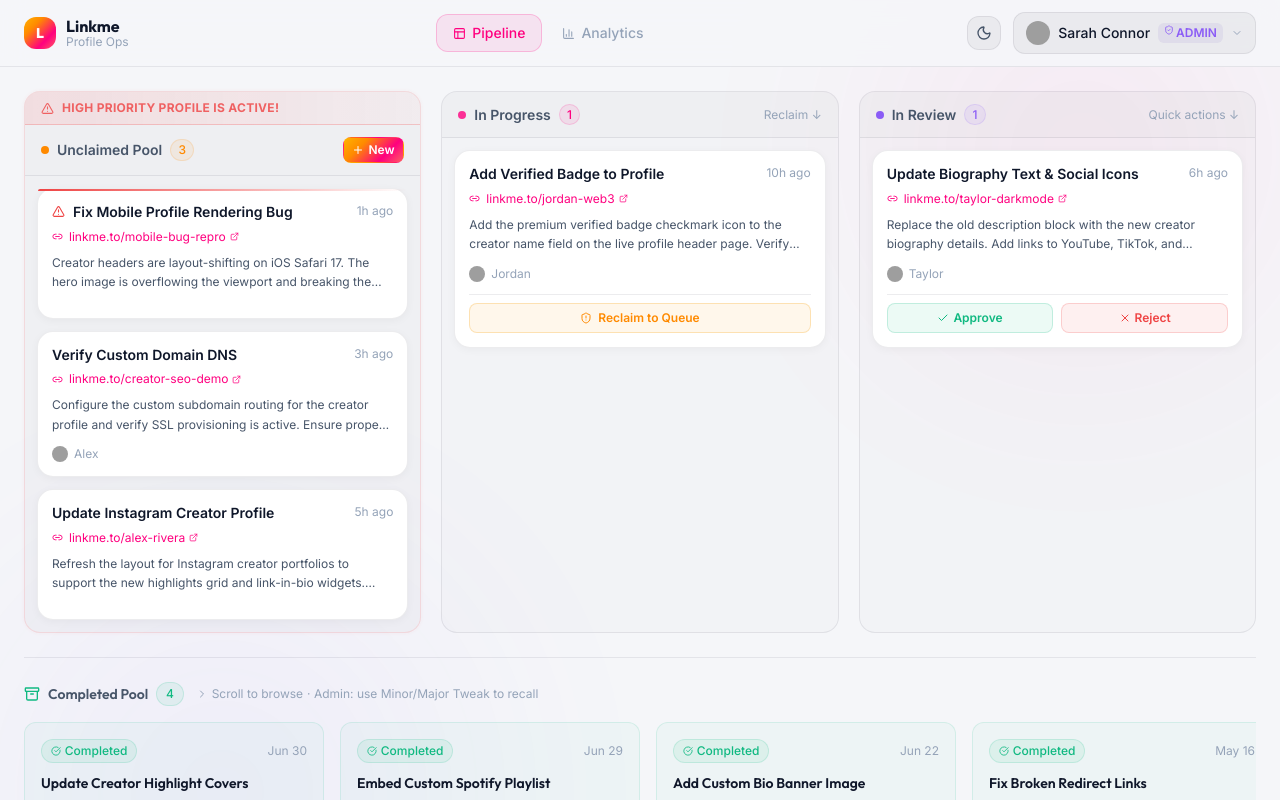
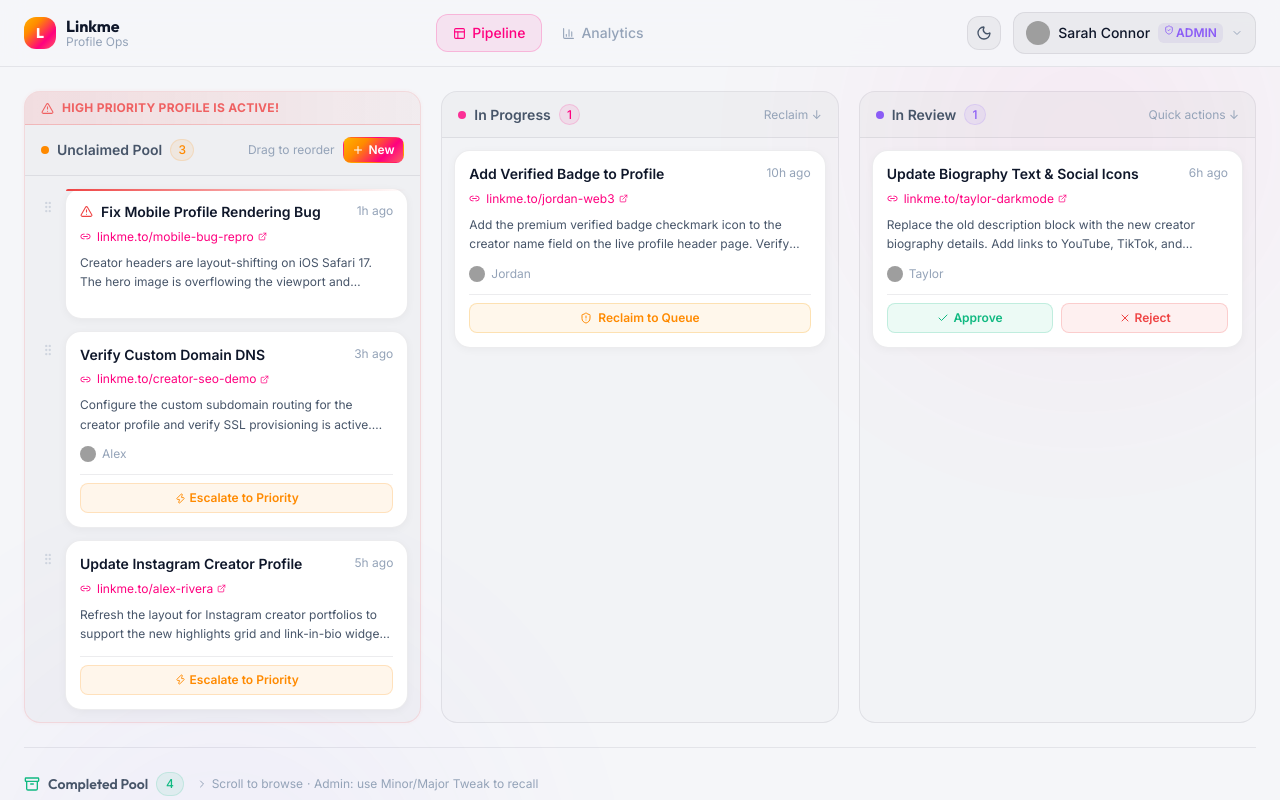
Before and after one commit to Tylor1210/linkme-intops, a React (Vite) app: page / in a window 1280 px wide. Shown: the top 800 px of the page. Built offline with nearby package versions, Linux system fonts and the light colour scheme; grey boxes are pictures that could not be loaded.

Commit message:
Added drag and drop feature to unclaimed pool for admins

```diff
--- a/src/components/layout/TwoLayerDashboard.tsx
+++ b/src/components/layout/TwoLayerDashboard.tsx
@@ -51,7 +51,13 @@ export const TwoLayerDashboard: React.FC<Props> = ({ currentUser, activeTab }) =
 
   const unclaimedForAdmin = tickets
     .filter(t => t.stage === 'unclaimed')
-    .sort((a, b) => b.createdAt - a.createdAt);
+    .sort((a, b) => {
+      const sa = a.sortOrder ?? Infinity;
+      const sb = b.sortOrder ?? Infinity;
+      if (sa !== sb) return sa - sb;
+      // Fallback: newest first (original default)
+      return b.createdAt - a.createdAt;
+    });
 
   const creatorQueue = isCreator
     ? ticketService.getCreatorQueue(currentUser.id)
@@ -84,6 +90,20 @@ export const TwoLayerDashboard: React.FC<Props> = ({ currentUser, activeTab }) =
       const claimed = ticketService.claimTopProfile(currentUser.id);
       loadTickets();
       setDetailsTicketId(claimed.id); // Open work view immediately after claiming
+    } catch (err: any) {
+      alert(err.message);
+    }
+  };
+
+  const handleReorderUnclaimed = (orderedIds: string[]) => {
+    ticketService.reorderUnclaimedPool(orderedIds);
+    loadTickets();
+  };
+
+  const handleEscalate = (ticketId: string) => {
+    try {
+      ticketService.escalateToPriority(ticketId, currentUser.id);
+      loadTickets();
     } catch (err: any) {
       alert(err.message);
     }
@@ -128,6 +148,8 @@ export const TwoLayerDashboard: React.FC<Props> = ({ currentUser, activeTab }) =
           onTicketClick={handleTicketClick}
           onClaimTop={handleClaimTop}
           onCreateNew={() => setShowCreateModal(true)}
+          onReorder={handleReorderUnclaimed}
+          onEscalate={handleEscalate}
         />
         <InProgressColumn
           tickets={inProgressTickets}
--- a/src/components/pipeline/UnclaimedColumn.tsx
+++ b/src/components/pipeline/UnclaimedColumn.tsx
@@ -1,25 +1,85 @@
-import React from 'react';
+import React, { useState, useRef } from 'react';
 import { type Ticket, type User } from '../../db/schema';
 import { TicketCard } from '../shared/TicketCard';
 import { CreatorStackView } from '../creator/CreatorStackView';
-import { Plus, Inbox, AlertTriangle } from 'lucide-react';
+import { Plus, Inbox, AlertTriangle, GripVertical } from 'lucide-react';
 
 interface Props {
-  tickets: Ticket[];      // For Admin: all unclaimed tickets (sorted chronologically)
+  tickets: Ticket[];      // For Admin: all unclaimed tickets (sorted by sortOrder / chronologically)
   queue: Ticket[];        // For Creator: priority-sorted queue
   currentUser: User;
   hasHighPriority: boolean;
   onTicketClick: (id: string) => void;
   onClaimTop: () => void;
   onCreateNew: () => void;
+  /** Admin only: called after a drag-drop reorder with the new ordered IDs */
+  onReorder?: (orderedIds: string[]) => void;
+  /** Admin only: escalate a ticket to high-priority top of queue */
+  onEscalate?: (ticketId: string) => void;
 }
 
 export const UnclaimedColumn: React.FC<Props> = ({
   tickets, queue, currentUser, hasHighPriority, onTicketClick, onClaimTop, onCreateNew,
+  onReorder, onEscalate,
 }) => {
   const isAdmin = currentUser.role === 'admin';
   const count = isAdmin ? tickets.length : queue.length;
 
+  // ── Drag-and-drop state ──────────────────────────────────────────────────
+  const [localTickets, setLocalTickets] = useState<Ticket[]>(tickets);
+  const [dragIndex, setDragIndex] = useState<number | null>(null);
+  const [overIndex, setOverIndex] = useState<number | null>(null);
+  const dragNode = useRef<HTMLDivElement | null>(null);
+
+  // Keep localTickets in sync when the parent refreshes (e.g. after escalate)
+  React.useEffect(() => {
+    setLocalTickets(tickets);
+  }, [tickets]);
+
+  const handleDragStart = (e: React.DragEvent<HTMLDivElement>, index: number) => {
+    setDragIndex(index);
+    dragNode.current = e.currentTarget;
+    e.dataTransfer.effectAllowed = 'move';
+    // Slight delay so the ghost image is rendered before drag styles kick in
+    requestAnimationFrame(() => {
+      e.currentTarget.classList.add('dragging');
+    });
+  };
+
+  const handleDragEnter = (e: React.DragEvent<HTMLDivElement>, index: number) => {
+    e.preventDefault();
+    if (dragIndex === null || dragIndex === index) return;
+    setOverIndex(index);
+
+    // Live-reorder during drag for visual feedback
+    const updated = [...localTickets];
+    const [dragged] = updated.splice(dragIndex, 1);
+    updated.splice(index, 0, dragged);
+    setLocalTickets(updated);
+    setDragIndex(index);
+  };
+
+  const handleDragOver = (e: React.DragEvent<HTMLDivElement>) => {
+    e.preventDefault();
+    e.dataTransfer.dropEffect = 'move';
+  };
+
+  const handleDragEnd = (e: React.DragEvent<HTMLDivElement>) => {
+    e.currentTarget.classList.remove('dragging');
+    setDragIndex(null);
+    setOverIndex(null);
+
+    // Persist the new order
+    if (onReorder) {
+      onReorder(localTickets.map(t => t.id));
+    }
+  };
+
+  const handleDragLeave = () => {
+    // intentionally empty — overIndex is cleared on dragEnd
+  };
+
+  // ── Render ───────────────────────────────────────────────────────────────
   return (
     <div className={`pipeline-column flex flex-col ${hasHighPriority ? 'column-high-priority' : ''}`}>
 
@@ -42,29 +102,57 @@ export const UnclaimedColumn: React.FC<Props> = ({
             <span className="badge badge-unclaimed text-xs" style={{ padding: '0.1rem 0.45rem' }}>{count}</span>
           )}
         </div>
+        <div className="flex items-center gap-2">
+          {isAdmin && (
+            <span className="text-xs" style={{ color: 'var(--text-muted)' }}>Drag to reorder</span>
+          )}
           {isAdmin && (
             <button onClick={onCreateNew} className="btn btn-primary btn-xs gap-1">
               <Plus size={12} /> New
             </button>
           )}
         </div>
+      </div>
 
       {/* Column body */}
       {isAdmin ? (
-        <div className="pipeline-column-body">
-          {tickets.length === 0 ? (
+        <div className="pipeline-column-body unclaimed-dnd-list">
+          {localTickets.length === 0 ? (
             <div className="flex flex-col items-center justify-center flex-1 text-center py-10 gap-2">
               <Inbox size={28} style={{ color: 'var(--text-muted)', opacity: 0.5 }} />
               <p className="text-sm" style={{ color: 'var(--text-muted)' }}>No unclaimed profiles</p>
             </div>
           ) : (
-            tickets.map(t => (
+            localTickets.map((t, index) => (
+              <div
+                key={t.id}
+                className={`dnd-item ${dragIndex === index ? 'dnd-item--dragging' : ''} ${overIndex === index ? 'dnd-item--over' : ''}`}
+                draggable
+                onDragStart={e => handleDragStart(e, index)}
+                onDragEnter={e => handleDragEnter(e, index)}
+                onDragOver={handleDragOver}
+                onDragEnd={handleDragEnd}
+                onDragLeave={handleDragLeave}
+              >
+                {/* Drag handle */}
+                <div
+                  className="dnd-handle"
+                  title="Drag to reorder"
+                  onMouseDown={e => e.stopPropagation()}
+                >
+                  <GripVertical size={14} />
+                </div>
+
+                {/* Card with escalate action */}
+                <div className="dnd-card-wrapper">
                   <TicketCard
-                key={t.id}
                     ticket={t}
                     currentUser={currentUser}
                     onClick={onTicketClick}
+                    onEscalate={!t.isHighPriority && onEscalate ? onEscalate : undefined}
                   />
+                </div>
+              </div>
             ))
           )}
         </div>
--- a/src/components/shared/TicketCard.tsx
+++ b/src/components/shared/TicketCard.tsx
@@ -1,6 +1,6 @@
 import React from 'react';
 import { type Ticket, type User, MOCK_USERS } from '../../db/schema';
-import { AlertTriangle, Link2, ExternalLink } from 'lucide-react';
+import { AlertTriangle, Link2, ExternalLink, Zap } from 'lucide-react';
 
 interface Props {
   ticket: Ticket;
@@ -8,9 +8,11 @@ interface Props {
   onClick: (id: string) => void;
   /** Optional extra actions (e.g. Approve/Reject buttons for In Review) */
   actions?: React.ReactNode;
+  /** Admin-only: escalate this unclaimed ticket to high priority */
+  onEscalate?: (id: string) => void;
 }
 
-export const TicketCard: React.FC<Props> = ({ ticket, currentUser, onClick, actions }) => {
+export const TicketCard: React.FC<Props> = ({ ticket, currentUser, onClick, actions, onEscalate }) => {
   const isAdmin = currentUser.role === 'admin';
   const assignedUser = MOCK_USERS.find(u => u.id === ticket.assignedCreatorId);
 
@@ -76,9 +78,19 @@ export const TicketCard: React.FC<Props> = ({ ticket, currentUser, onClick, acti
         </div>
       )}
 
-      {/* Extra action slot (e.g. Approve/Reject) */}
-      {actions && (
+      {/* Extra action slot (e.g. Approve/Reject or Escalate) */}
+      {(actions || onEscalate) && (
         <div className="mt-3 pt-2 border-t flex gap-2" style={{ borderColor: 'var(--border-color)' }} onClick={e => e.stopPropagation()}>
+          {onEscalate && (
+            <button
+              className="btn-escalate"
+              onClick={() => onEscalate(ticket.id)}
+              title="Escalate this ticket to high priority and move it to the top of the queue"
+            >
+              <Zap size={11} />
+              Escalate to Priority
+            </button>
+          )}
           {actions}
         </div>
       )}
--- a/src/db/schema.ts
+++ b/src/db/schema.ts
@@ -29,6 +29,8 @@ export interface Ticket {
   claimedAt: number | null;
   approvedAt: number | null;
   submittedAt: number | null;
+  /** Admin-controlled manual sort order for the unclaimed pool (lower = higher in list) */
+  sortOrder?: number;
 }
 
 export interface TimerLog {
--- a/src/index.css
+++ b/src/index.css
@@ -355,6 +355,71 @@
     border-color: rgba(239, 68, 68, 0.3);
     animation: redPulseText 1.5s infinite alternate;
   }
+
+  /* === DRAG-AND-DROP (Admin Unclaimed Pool) === */
+  .unclaimed-dnd-list {
+    @apply flex flex-col gap-3;
+  }
+
+  .dnd-item {
+    @apply flex items-start gap-1.5 relative;
+    transition: opacity 0.15s ease, transform 0.12s ease;
+    border-radius: 1rem;
+  }
+
+  .dnd-item--dragging {
+    opacity: 0.45;
+    transform: scale(0.98);
+  }
+
+  .dnd-item--over {
+    /* Drop zone highlight — subtle top border indicator */
+  }
+  .dnd-item--over::before {
+    content: '';
+    position: absolute;
+    top: -5px;
+    left: 0;
+    right: 0;
+    height: 2px;
+    border-radius: 2px;
+    background: linear-gradient(90deg, var(--accent-primary), transparent);
+    animation: dropLinePulse 0.6s ease infinite alternate;
+  }
+
+  .dnd-handle {
+    @apply flex items-center justify-center flex-shrink-0 rounded-lg cursor-grab select-none;
+    width: 22px;
+    margin-top: 0.75rem;
+    color: var(--text-muted);
+    opacity: 0.35;
+    transition: opacity 0.15s ease, color 0.15s ease;
+  }
+  .dnd-handle:hover {
+    opacity: 1;
+    color: var(--accent-primary);
+    cursor: grab;
+  }
+  .dnd-handle:active {
+    cursor: grabbing;
+  }
+
+  .dnd-card-wrapper {
+    @apply flex-1 min-w-0;
+  }
+
+  /* === ESCALATE BUTTON === */
+  .btn-escalate {
+    background: rgba(255, 138, 0, 0.08);
+    color: var(--accent-orange);
+    border: 1px solid rgba(255, 138, 0, 0.2);
+    @apply flex-1 text-xs font-semibold rounded-lg py-1.5 flex items-center justify-center gap-1 transition-all duration-150 cursor-pointer;
+  }
+  .btn-escalate:hover {
+    background: rgba(255, 138, 0, 0.16);
+    box-shadow: 0 0 12px rgba(255, 138, 0, 0.3);
+    border-color: rgba(255, 138, 0, 0.4);
+  }
 }
 
 /* === KEYFRAMES === */
@@ -401,3 +466,7 @@
   0%   { background-position: -200% 0; }
   100% { background-position: 200% 0; }
 }
+@keyframes dropLinePulse {
+  0%   { opacity: 0.5; }
+  100% { opacity: 1; }
+}
--- a/src/services/ticketService.ts
+++ b/src/services/ticketService.ts
@@ -369,6 +369,43 @@ export const ticketService = {
     return ticket;
   },
 
+  // ─── ADMIN UNCLAIMED POOL MANAGEMENT ───────────────────────────────────────────
+
+  /**
+   * Persists a new manual sort order for the unclaimed pool.
+   * Each ticket gets a `sortOrder` index so admin-drag positions survive refreshes.
+   */
+  reorderUnclaimedPool(orderedIds: string[]): void {
+    const tickets = dbService.getTickets();
+    orderedIds.forEach((id, index) => {
+      const t = tickets.find(tk => tk.id === id);
+      if (t) t.sortOrder = index;
+    });
+    dbService.saveTickets(tickets);
+  },
+
+  /**
+   * Escalates an unclaimed ticket to high priority and moves it to the top
+   * of the admin pool (sortOrder = -1 so it always leads).
+   */
+  escalateToPriority(ticketId: string, adminId: string): Ticket {
+    const tickets = dbService.getTickets();
+    const idx = tickets.findIndex(t => t.id === ticketId);
+    if (idx === -1) throw new Error('Ticket not found');
+
+    const ticket = tickets[idx];
+    if (ticket.stage !== 'unclaimed') throw new Error('Can only escalate unclaimed tickets');
+
+    ticket.isHighPriority = true;
+    ticket.sortOrder = -1;
+    ticket.updatedAt = Date.now();
+    dbService.saveTickets(tickets);
+
+    const adminName = MOCK_USERS.find(u => u.id === adminId)?.name || 'Admin';
+    this.addSystemComment(ticketId, `Escalated to HIGH PRIORITY by ${adminName}.`);
+    return ticket;
+  },
+
   // ─── COMMENTS ────────────────────────────────────────────────────────────────
 
   addUserComment(ticketId: string, userId: string, content: string, parentCommentId: string | null = null): Comment {
```
Lines whose indentation alone changed are shown as unchanged.
